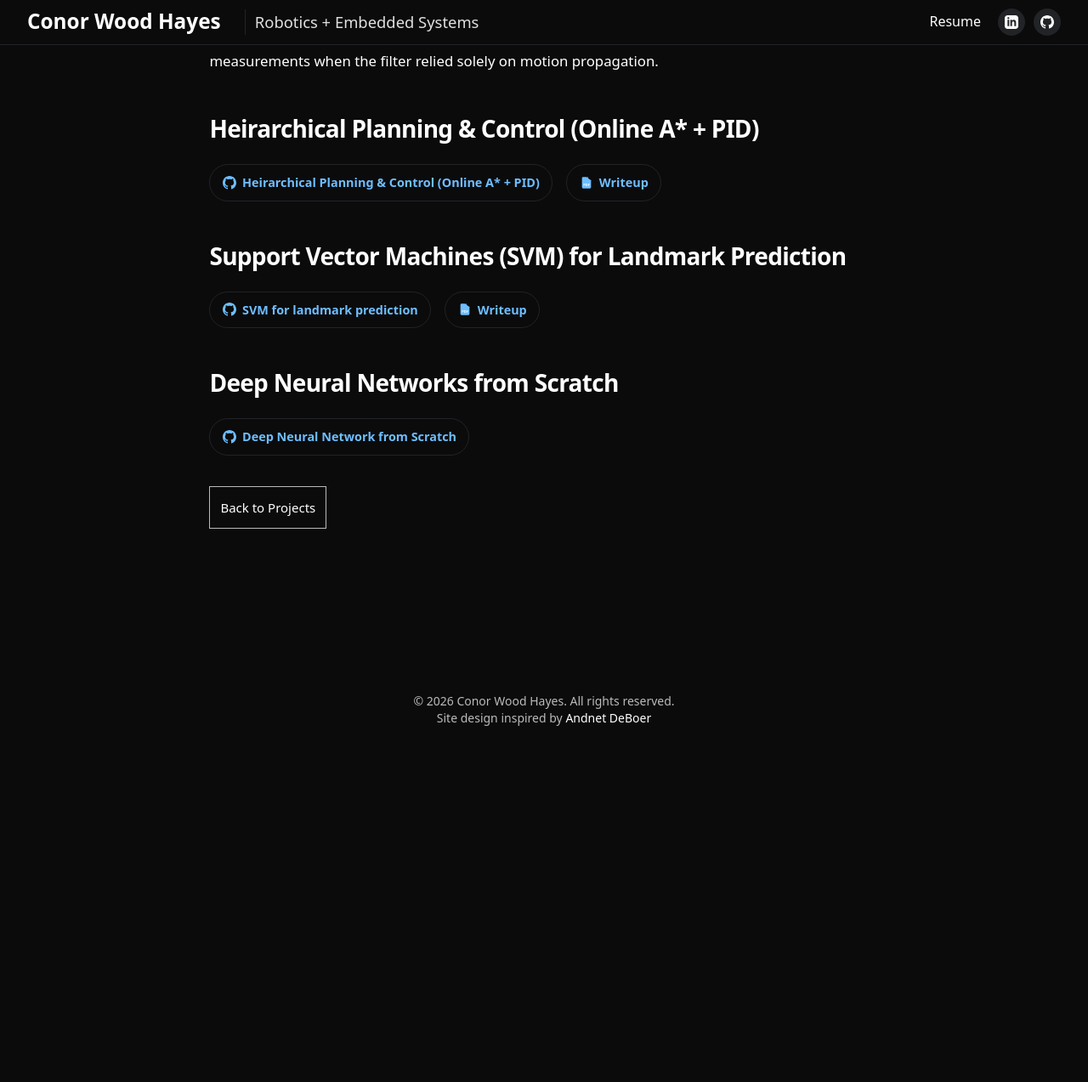
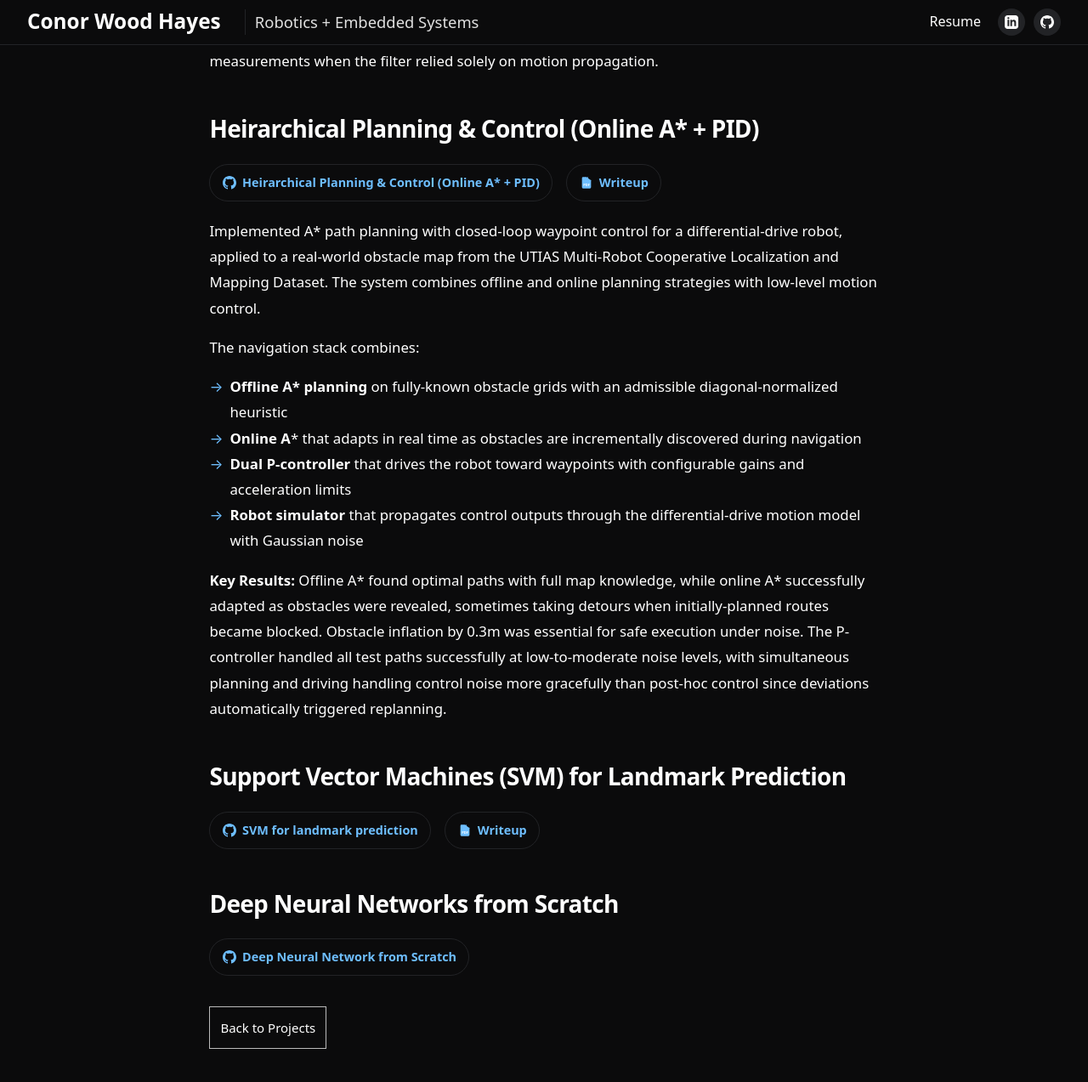
Before and after one commit to cwoodhayes/cwoodhayes.github.io, a Jekyll site: the page built from _projects/Algorithms from Scratch.md, in a window 1280 px wide and 1400 px high, scrolled down 1265 px. Shown: the top 1273 px of the window at 85% size. Built offline with Jekyll 4.4.1, drawn with Linux system fonts in a browser that asks for light colours; before the commit the page ends 2152 px from its top, so only the background shows below that.

Commit message:
added astar writeup

```diff
--- a/_projects/Algorithms from Scratch.md
+++ b/_projects/Algorithms from Scratch.md
@@ -43,6 +43,16 @@ The filter estimates the robot's 2D position and heading over time by combining:
 	{% include pdf-button.html url="https://github.com/cwoodhayes/cs469-hw1/blob/main/writeup.pdf" label="Writeup" %}
 </div>
 
+Implemented A* path planning with closed-loop waypoint control for a differential-drive robot, applied to a real-world obstacle map from the UTIAS Multi-Robot Cooperative Localization and Mapping Dataset. The system combines offline and online planning strategies with low-level motion control.
+
+The navigation stack combines:
+- **Offline A* planning** on fully-known obstacle grids with an admissible diagonal-normalized heuristic
+- **Online A*** that adapts in real time as obstacles are incrementally discovered during navigation
+- **Dual P-controller** that drives the robot toward waypoints with configurable gains and acceleration limits
+- **Robot simulator** that propagates control outputs through the differential-drive motion model with Gaussian noise
+
+**Key Results:** Offline A* found optimal paths with full map knowledge, while online A* successfully adapted as obstacles were revealed, sometimes taking detours when initially-planned routes became blocked. Obstacle inflation by 0.3m was essential for safe execution under noise. The P-controller handled all test paths successfully at low-to-moderate noise levels, with simultaneous planning and driving handling control noise more gracefully than post-hoc control since deviations automatically triggered replanning.
+
 ## Support Vector Machines (SVM) for Landmark Prediction
 <div class="project-button-row">
 	{% include github-button.html url="https://github.com/cwoodhayes/cs469-hw2" label="SVM for landmark prediction" %}
```
